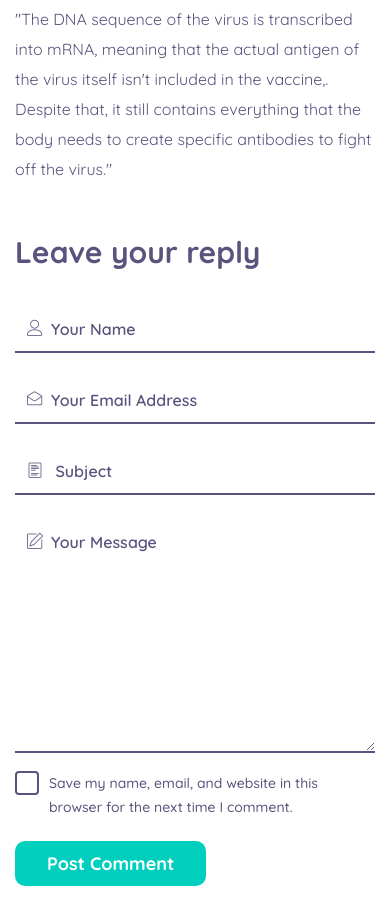
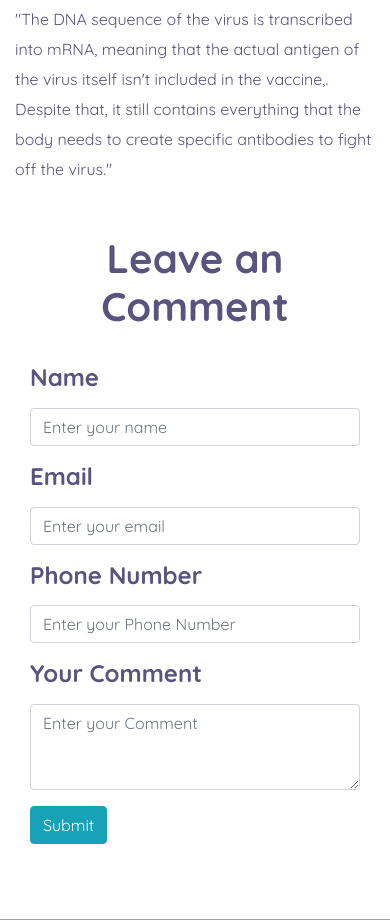
Before and after one commit to ajmerisahil/FlattenCOVID-19Aid, a Django app: page /blog/blogdetail/ in a window 390 px wide. Shown: the part 3732-4652 px from the top of the page. Run offline with Django 3.2, Linux system fonts and the light colour scheme; some libraries are stand-ins or nearby versions; grey boxes are pictures that could not be loaded.

Commit message:
Added the Comments

```diff
--- a/fca/blog/admin.py
+++ b/fca/blog/admin.py
@@ -1,5 +1,6 @@
 from django.contrib import admin
-from .models import Blogpost
+from .models import Blogpost ,Comment
 
 # Register your models here.
 admin.site.register(Blogpost)
+admin.site.register(Comment)
--- a/fca/blog/templates/blog/blogdetail.html
+++ b/fca/blog/templates/blog/blogdetail.html
@@ -113,49 +113,39 @@ contains everything that the body needs to create specific antibodies to fight o
 the virus."
 </p>
 </div>
-<div class="comment_box">
-<h3 class="cm_title_br">Leave your reply</h3>
-<form class="row contact_us_form appoinment_form" action="http://paul-themes.com/html/covid-19/contact_process.php" id="contactForm" novalidate="novalidate">
-<div class="col-md-6">
+
+
+<!-- Form -->
+<div class="container" style="margin-top:50px">
+ <h1 class="text-center"> Leave an Comment </h1>
+<form action="/blog/blogdetail/" method="post">{% csrf_token %}
   <div class="form-group">
-<input class="form-control" type="text" id="name" name="name" placeholder="">
-<label><i class="linearicons-user"></i>Your Name</label>
+   <label for="name"> <h4 style="margin-top:25px"> Name </h4> </label>
+    <input type="text" class="form-control" id="name" name="name" placeholder="Enter your name">
   </div>
+
+  <div class="form-group">
+   <label for="name"> <h4> Email </h4> </label>
+    <input type="email" class="form-control" id="email" name="email" placeholder="Enter your email">
   </div>
- <div class="col-md-6">
+
   <div class="form-group">
-<input class="form-control" type="text" id="email" name="email" placeholder="">
-<label><i class="linearicons-envelope-open"></i>Your Email
-Address</label>
+   <label for="name"> <h4> Phone Number </h4>  </label>
+    <input type="tel" class="form-control" id="phone" name="phone" placeholder="Enter your Phone Number">
   </div>
+
+  <div class="form-group">
+   <label for="desc"> <h4> Your Comment </h4>  </label>
+    <textarea class="form-control" id="desc" name="desc" placeholder="Enter your Comment" rows="3"></textarea>
   </div>
-<div class="col-lg-12">
-<div class="form-group">
-<input class="form-control" type="text" id="subject" name="subject" placeholder="">
-<label><i class="linearicons-document"></i>
-Subject</label>
-</div>
-</div>
-<div class="col-lg-12">
-<div class="form-group">
-<textarea name="message" id="message" cols="30" rows="10" class="form-control"></textarea>
-<label><i class="linearicons-pencil4"></i>Your Message</label>
-</div>
-</div>
-<div class="col-lg-12">
-<div class="form-group checkbox_field">
-<div class="checkbox">
-<input type="checkbox" value="None" id="policy" name="check">
-<label class="l_text" for="policy">Save my name, email, and website in
-this browser for the next time I comment.</label>
-</div>
-<button type="submit" class="green_btn">
-Post Comment
-</button>
-</div>
-</div>
+
+  <button type="submit" class="btn btn-info">Submit</button>
+
 </form>
 </div>
+<!-- Form ends -->
+
+
 </div>
 </div></div>
 </div>
--- a/fca/blog/views.py
+++ b/fca/blog/views.py
@@ -1,6 +1,6 @@
 from django.shortcuts import render
 from django.http import HttpResponse
-from .models import Blogpost
+from .models import Blogpost , Comment
 
 # Create your views here.
 
@@ -16,4 +16,12 @@ def blogpost(request, id):
 
 
 def blogdetail(request):
+    if request.method == "POST":
+        print(request)
+        name = request.POST.get('name', '')
+        email = request.POST.get('email', '')
+        phone = request.POST.get('phone', '')
+        desc = request.POST.get('desc', '')
+        comments = Comment(name=name, email=email, phone=phone, desc=desc)
+        comments.save()
     return render(request , 'blog/blogdetail.html')
--- a/fca/shop/templates/shop/contact.html
+++ b/fca/shop/templates/shop/contact.html
@@ -87,7 +87,7 @@
     <textarea class="form-control" id="desc" name="desc" rows="3"></textarea>
   </div>
 
-  <button type="submit" class="btn btn-info">submit</button>
+  <button type="submit" class="btn btn-info">Submit</button>
 
 </form>
 </div>
```
Also changed, not shown: fca/blog/models.py (+11 -0 lines), fca/blog/migrations/0003_comments.py (added), fca/blog/migrations/0004_auto_20210326_1140.py (added), fca/db.sqlite3, fca/shop/models.py (line endings or trailing spaces). Lines whose indentation alone changed are shown as unchanged.
